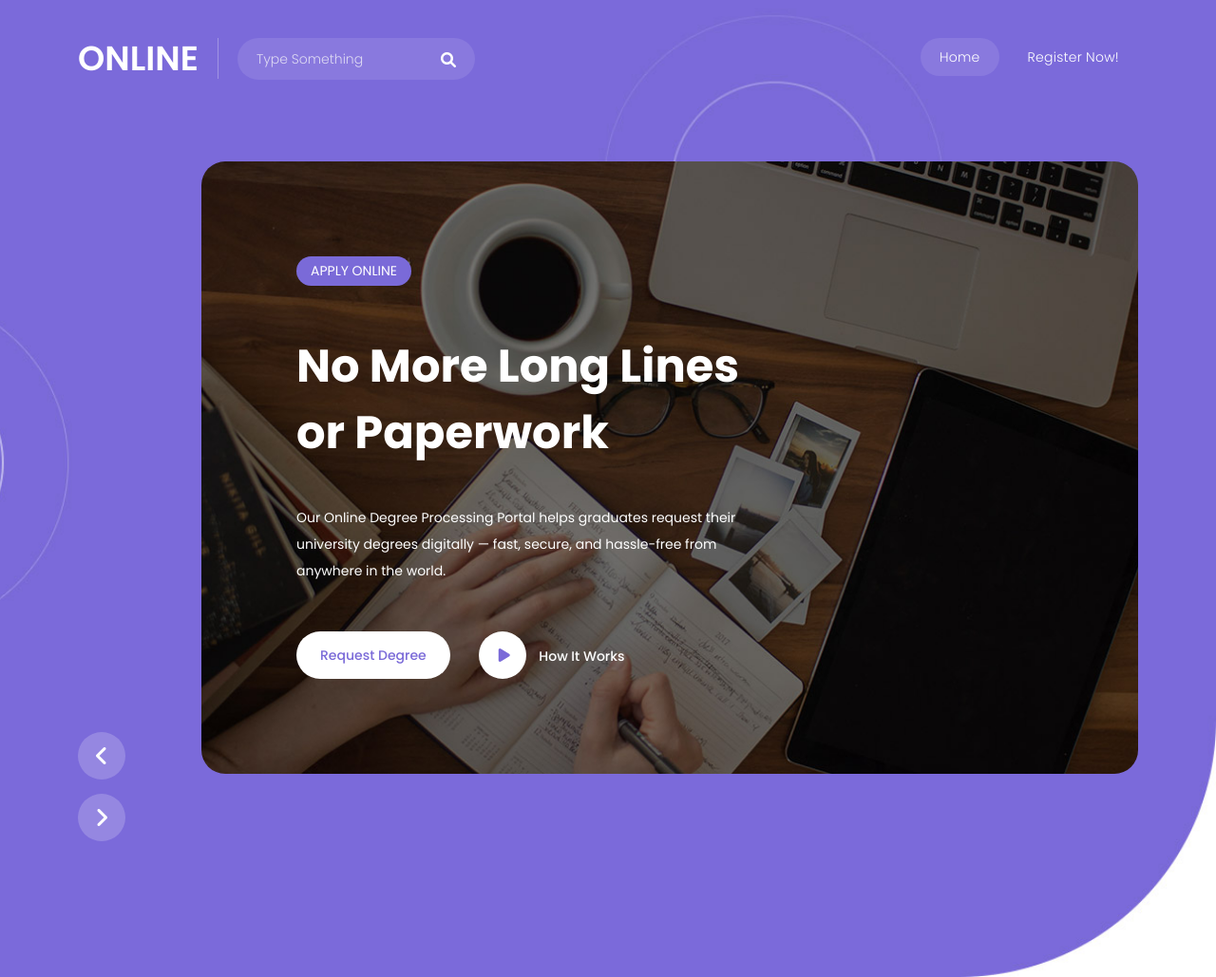
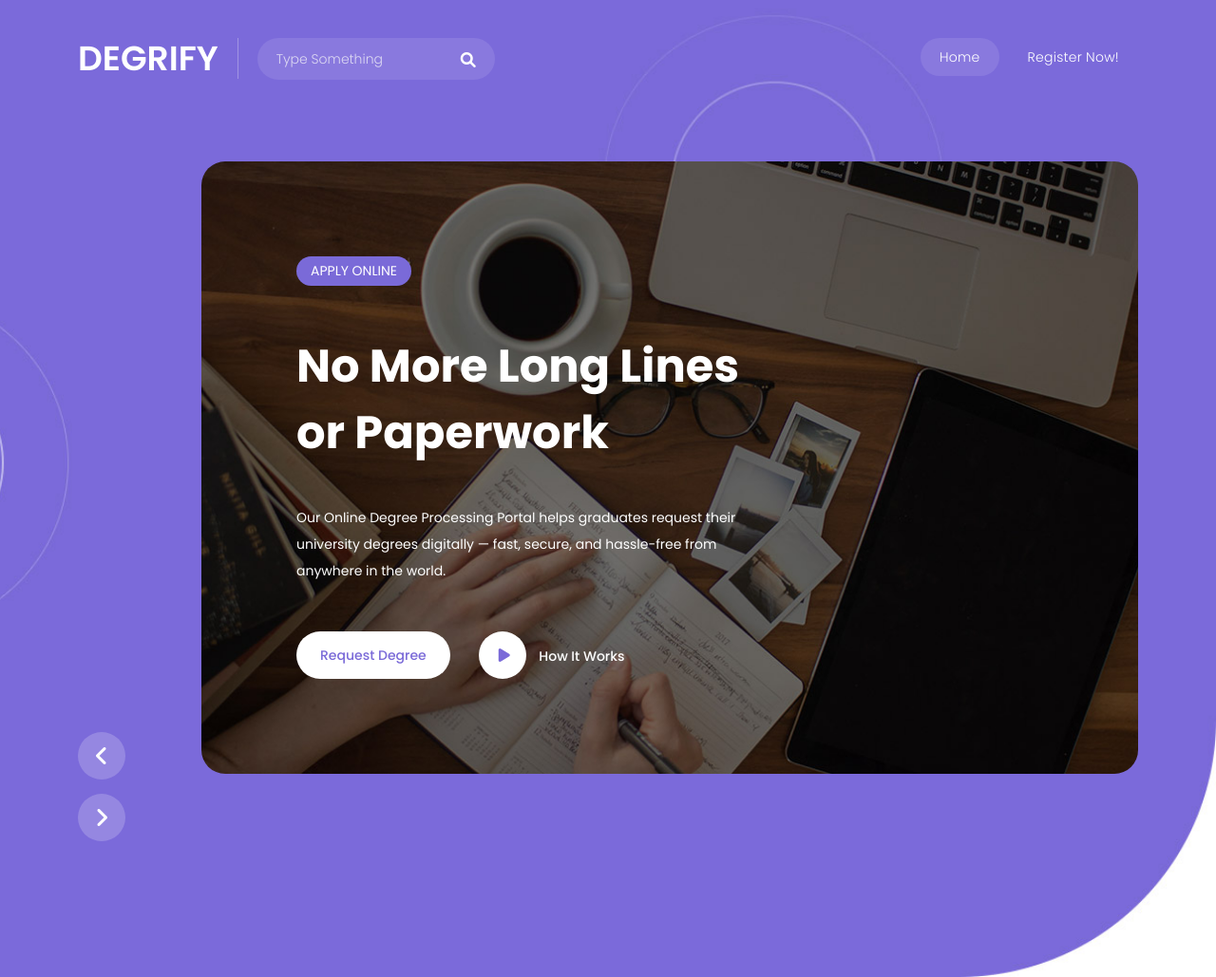
Before and after one commit to Jazib-04/Degrify, a website: page theme/index.html in a window 1280 px wide. Shown: the top 1029 px of the page at 95% size. Drawn offline with nearby package versions, Linux system fonts and the light colour scheme; no server answers.

Commit message:
reset to orignal

```diff
--- a/theme/index.html
+++ b/theme/index.html
@@ -7,7 +7,7 @@
     <meta name="viewport" content="width=device-width, initial-scale=1, shrink-to-fit=no">
     <link href="https://fonts.googleapis.com/css2?family=Poppins:wght@100;200;300;400;500;600;700;800;900&display=swap" rel="stylesheet">
 
-    <title>online</title>
+    <title>Degrify</title>
     <!-- Bootstrap core CSS -->
     <link href="vendor/bootstrap/css/bootstrap.min.css" rel="stylesheet">
 
@@ -44,7 +44,7 @@
 
                     <!-- ***** Logo Start ***** -->
                     <a href="index.html" class="logo">
-                        <h1>online</h1>
+                        <h1>Degrify</h1>
                     </a>
                     <!-- ***** Logo End ***** -->
                     <!-- ***** Serach Start ***** -->
```
